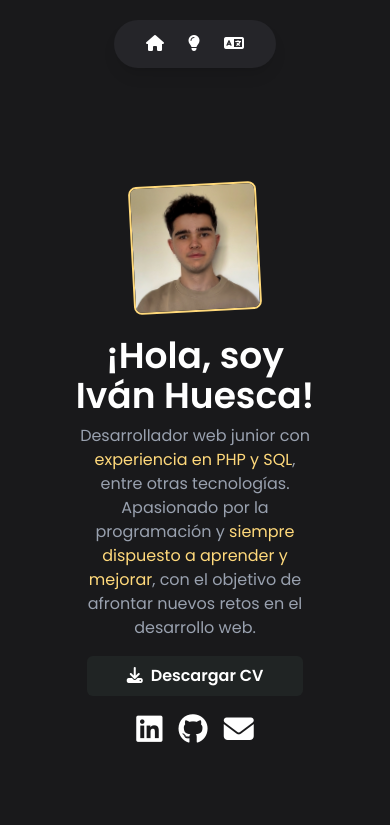
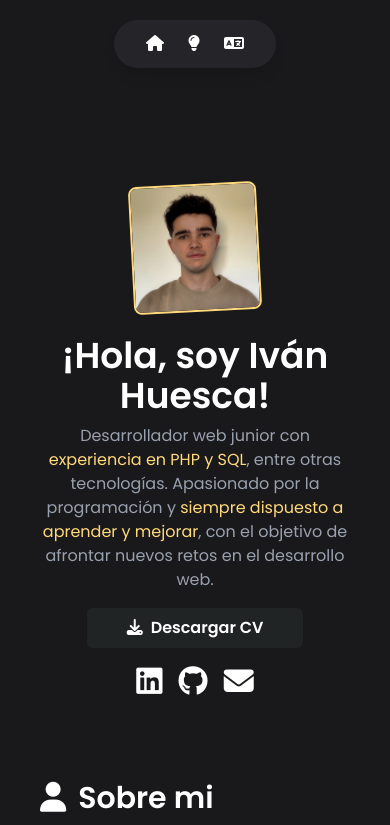
Before and after one commit to Zexxno/Portfolio, an Astro site: page / in a window 390 px wide. Shown: the top 825 px of the page. Built offline with nearby package versions, Linux system fonts and the light colour scheme; Astro itself is replaced by a stand-in of ours.

Commit message:
feat: Now there's no max-w at mobiles

```diff
--- a/src/layouts/Layout.astro
+++ b/src/layouts/Layout.astro
@@ -14,8 +14,8 @@
 		<link rel="preconnect" href="https://fonts.gstatic.com" crossorigin>
 		<link href="https://fonts.googleapis.com/css2?family=Poppins:ital,wght@0,100;0,200;0,300;0,400;0,500;0,600;0,700;0,800;0,900;1,100;1,200;1,300;1,400;1,500;1,600;1,700;1,800;1,900&display=swap" rel="stylesheet">
 	</head>
-	<body class="bg-[#19191b] text-white mx-auto px-4" style="font-family: 'Poppins', sans-serif;">
-		<div class="max-w-screen-2xl mx-auto px-4">
+	<body class="bg-[#19191b] text-white md:mx-auto md:px-4" style="font-family: 'Poppins', sans-serif;">
+		<div class="md:mx-auto md:px-4 md:max-w-screen-2xl">
 			<slot />
 		</div>
 	</body>
```
